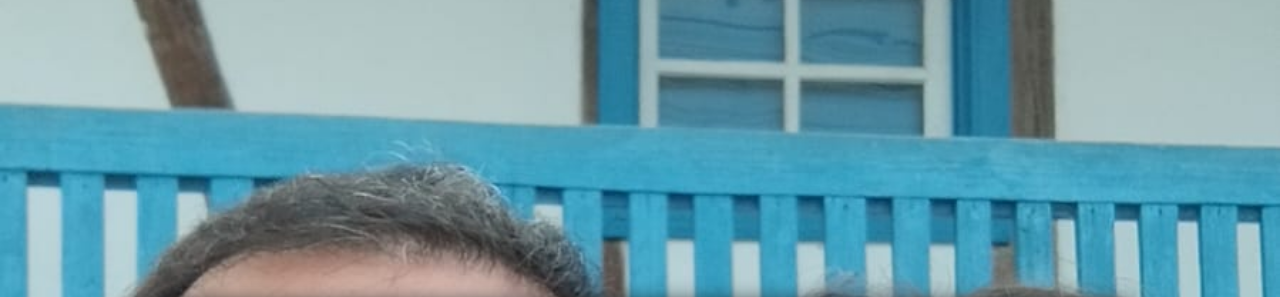
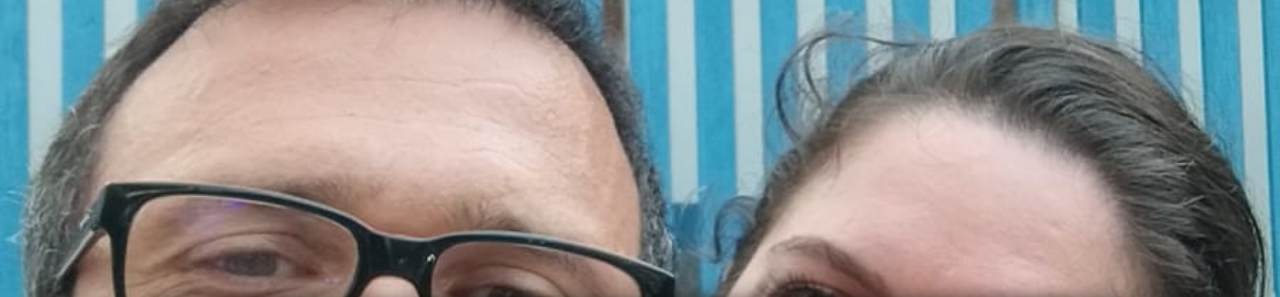
Before and after one commit to sanbacrz/contagem, a plain HTML site: page index.html in a window 1280 px wide. Shown: the top 297 px of the page. Drawn offline with Linux system fonts and the light colour scheme.

Commit message:
Update index.html

```diff
--- a/index.html
+++ b/index.html
@@ -7,7 +7,7 @@
     body {
       margin: 0;
       padding: 0;
-      background-image: url('fundo.jpeg');
+      background-image: url('fundo1.jpeg');
       background-size: cover;
       background-position: center;
       background-repeat: no-repeat;
```
